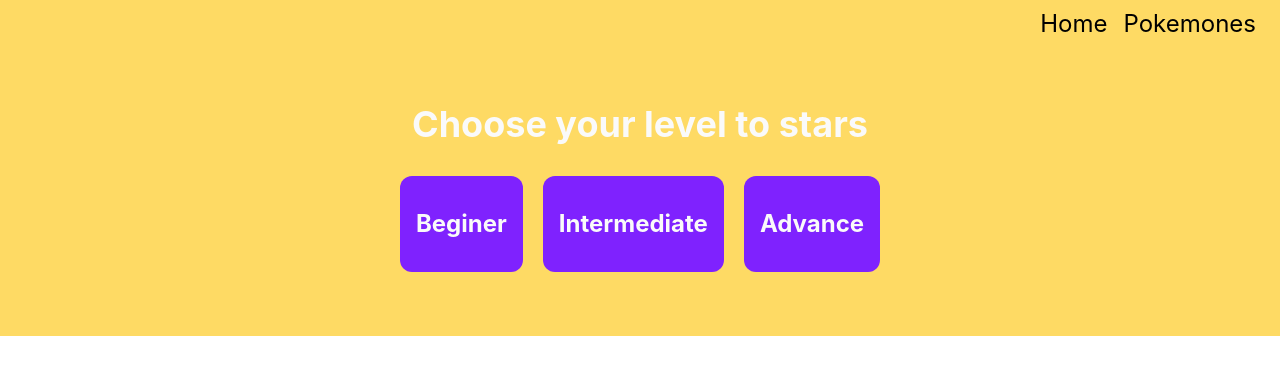
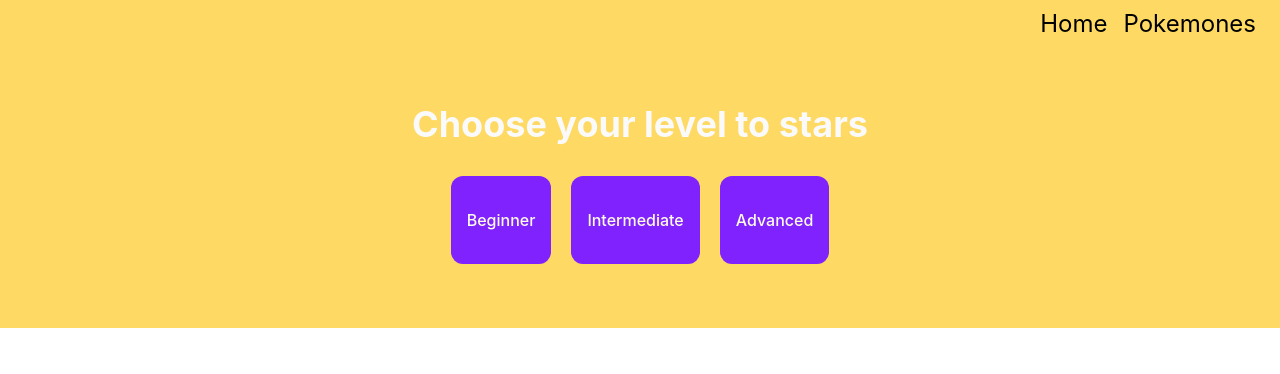
Before and after one commit to Agustin-0/InglishCards, a React (Vite) app: page /LoginPage/Levels in a window 1280 px wide. Shown: the top 374 px of the page. Built offline with nearby package versions, Linux system fonts and the light colour scheme.

Commit message:
Spinner, levels, data

```diff
--- a/package.json
+++ b/package.json
@@ -10,6 +10,7 @@
     "preview": "vite preview"
   },
   "dependencies": {
+    "@auth0/auth0-react": "^2.17.0",
     "@tailwindcss/vite": "^4.3.0",
     "react": "^19.2.0",
     "react-dom": "^19.2.0",
--- a/src/components/pages/Levels.jsx
+++ b/src/components/pages/Levels.jsx
@@ -2,14 +2,53 @@ import Header from "../layout/Header";
 import Section from "../layout/Section"
 import Container from "../layout/Container";
 import ButtonLevel from "../ui/ButtonLevel";
+import { useNavigate } from "react-router-dom";
 
 export default function Level() {
+    /*Proposito: este componente debe dar la opcion de elegir entre tres niveles al usuario.
+    Al elegirse un nivel se redirige al user al la URL  "/LoginPage/Levels/WordsPage" que es
+    el primer paramtro de la funcion navigate. Ademas se guarda un state que puede ser pasado
+    al componente al que se redirigio al usaurio <WordPage /> el cual se recibe con useLocation()
+    proximamente, hay que simplificar y estialr botones.
+    */
+    const navigate = useNavigate()
+
+    const levels = [
+        {"option": "Beginner",
+            "id": 1
+        },
+        {"option": "Intermediate",
+            "id": 2
+        },
+        {"option": "Advanced",
+            "id": 3
+        }
+    ]
+
+    function handleLevel(level) {
+        navigate("/LoginPage/Levels/WordsPage", {
+            state: {
+                level : level
+            }
+        })
+    }
     return(
         <>
             <Header />
             <Section>
                 <Container>
-                    <ButtonLevel />
+                    {/* <ButtonLevel /> */}
+                    <h1 className="text-4xl text-center font-bold text-neutral-50 mb-8">Choose your level to stars</h1>
+            <section className="flex justify-center flex-wrap gap-5 w-full">
+                {levels.map((level) => (
+                    <button
+                    key={level.id}
+                    onClick={() => handleLevel(level.option)}
+                    className="py-8 px-4 bg-violet-600 rounded-xl text-amber-50 font-medium">
+                        {level.option}
+                    </button>
+                ))}
+            </section>
                 </Container>
             </Section>
         </>
--- a/src/components/pages/WordsPage.jsx
+++ b/src/components/pages/WordsPage.jsx
@@ -2,15 +2,28 @@ import Container from "../layout/Container";
 import Header from "../layout/Header";
 import Section from "../layout/Section";
 import Cards from "../ui/Cards";
+import { useLocation } from "react-router-dom"
 
 export default function WordsPage(){
+    /*
+    PROPOSITO:Este componente tiene la tarea de recibir el state "Level" para poner pasarselo al componente
+    <Cards />.
+    se debe extraer el dato asi const level = location.state?.level
+    si se quisiera acceder solo con const level = location.state.level
+    de esta forma se pasa com prop  level ={level} pudiendose usar luego.
+    nota: Creo que serai mejor usar este componente para llamar a el algoritmo,
+    pasando como data  Mezcalda a cards, de esta forma, cards manejaria renderizacion, traduccion, etc
+    y seria mas simple. solo es idea. Ademas el h1 me hace ruido ya que esta aca...
+    */
+    const location = useLocation()
+    const level = location.state?.level
     return(
         <>
             <Header />
             <h1 className="text-center text-4xl font-semibold text-neutral-50">The first word is...</h1>
             <Section>
                 <Container>
-                    <Cards />
+                    <Cards level={level} />
                 </Container>
             </Section>
         </>
--- a/src/components/utils/Spinner.jsx
+++ b/src/components/utils/Spinner.jsx
@@ -0,0 +1,9 @@
+import "./spinner.css"
+export default function Spinner(){
+    return(
+        <div className="centerfy">
+            <div className="spiner"></div>
+        </div>
+
+    )
+}
--- /dev/null
+++ b/src/components/utils/spinner.css
@@ -0,0 +1,36 @@
+.centerfy {
+  position: absolute;
+  left: 50%;
+  top: 50%;
+  transform: translate(-50%, -50%);
+}
+
+.spiner {
+  position: relative;
+  width: 100px;
+  height: 100px;
+  animation: anim-spin 1s infinite ease;
+}
+
+.spiner:after {
+  content: "";
+  position: absolute;
+  top: 0;
+  bottom: 0;
+  right: 0;
+  left: 0;
+  border-top: solid 10px #462F85;
+  border-right: solid 10px transparent;
+  border-bottom: solid 10px #462F85;
+  border-left: solid 10px transparent;
+  border-radius: 100%;
+}
+
+@keyframes anim-spin {
+  from {
+    transform: rotate(0deg);
+  }
+  to {
+    transform: rotate(360deg);
+  }
+}
--- a/src/data.js
+++ b/src/data.js
@@ -1,6 +1,8 @@
-export const words = [
+export const words = {
+    "Beginner": [
         {
             "id": 1,
+            "level": "beginner",
             "name": "House",
             "nameTranslate": "casa",
             "definition": "A house is a construction or building intended to be inhabited. It functions as a space of refuge and protection against weather conditions and the environment.",
@@ -10,6 +12,7 @@ export const words = [
         },
         {
             "id": 2,
+            "level": "beginner",
             "name": "Book",
             "nameTranslate": "libro",
             "definition": "A book is a set of written or printed pages bound together that contains stories, information, or knowledge.",
@@ -19,6 +22,7 @@ export const words = [
         },
         {
             "id": 3,
+            "level": "beginner",
             "name": "Car",
             "nameTranslate": "auto",
             "definition": "A car is a motor vehicle used for transportation on roads, usually designed to carry a small number of passengers.",
@@ -28,6 +32,7 @@ export const words = [
         },
         {
             "id": 4,
+            "level": "beginner",
             "name": "Dog",
             "nameTranslate": "perro",
             "definition": "A dog is a domesticated animal commonly kept as a pet, known for loyalty and companionship.",
@@ -37,6 +42,7 @@ export const words = [
         },
         {
             "id": 5,
+            "level": "beginner",
             "name": "Computer",
             "nameTranslate": "computadora",
             "definition": "A computer is an electronic device that processes information and allows users to perform tasks such as browsing, writing, and programming.",
@@ -44,4 +50,111 @@ export const words = [
             "clue": "Programmers use this every day.",
             "clueTranslate": "Los programadores usan esto todos los días."
         }
+    ],
+
+    "Intermediate": [
+        {
+            "id": 6,
+            "level": "intermediate",
+            "name": "Journey",
+            "nameTranslate": "viaje",
+            "definition": "A journey is the act of traveling from one place to another, often over a long distance.",
+            "definitionTranslate": "Un viaje es el acto de trasladarse de un lugar a otro, generalmente a una larga distancia.",
+            "clue": "People usually take this when visiting another country.",
+            "clueTranslate": "La gente suele hacer esto cuando visita otro país."
+        },
+        {
+            "id": 7,
+            "level": "intermediate",
+            "name": "Decision",
+            "nameTranslate": "decisión",
+            "definition": "A decision is a choice made after thinking carefully about different possibilities.",
+            "definitionTranslate": "Una decisión es una elección hecha después de pensar cuidadosamente en diferentes posibilidades.",
+            "clue": "You make this when choosing between options.",
+            "clueTranslate": "Haces esto cuando eliges entre opciones."
+        },
+        {
+            "id": 8,
+            "level": "intermediate",
+            "name": "Improve",
+            "nameTranslate": "mejorar",
+            "definition": "To improve means to become better or to make something better.",
+            "definitionTranslate": "Mejorar significa volverse mejor o hacer que algo sea mejor.",
+            "clue": "Practice every day to do this with your English.",
+            "clueTranslate": "Practica todos los días para hacer esto con tu inglés."
+        },
+        {
+            "id": 9,
+            "level": "intermediate",
+            "name": "Environment",
+            "nameTranslate": "medio ambiente",
+            "definition": "The environment is the natural world, including air, water, land, and living organisms.",
+            "definitionTranslate": "El medio ambiente es el mundo natural, incluyendo aire, agua, tierra y organismos vivos.",
+            "clue": "Pollution negatively affects this.",
+            "clueTranslate": "La contaminación afecta negativamente a esto."
+        },
+        {
+            "id": 10,
+            "level": "intermediate",
+            "name": "Skill",
+            "nameTranslate": "habilidad",
+            "definition": "A skill is the ability to do something well through practice and knowledge.",
+            "definitionTranslate": "Una habilidad es la capacidad de hacer algo bien mediante práctica y conocimiento.",
+            "clue": "Programming is an important technical one.",
+            "clueTranslate": "Programar es una técnica importante."
+        }
+    ],
+
+    "Advanced": [
+        {
+            "id": 11,
+            "level": "advanced",
+            "name": "Awareness",
+            "nameTranslate": "conciencia",
+            "definition": "Awareness is the knowledge or perception of a situation, fact, or condition.",
+            "definitionTranslate": "La conciencia es el conocimiento o percepción de una situación, hecho o condición.",
+            "clue": "Meditation can increase self-...",
+            "clueTranslate": "La meditación puede aumentar la auto..."
+        },
+        {
+            "id": 12,
+            "level": "advanced",
+            "name": "Achievement",
+            "nameTranslate": "logro",
+            "definition": "An achievement is something successfully accomplished through effort or skill.",
+            "definitionTranslate": "Un logro es algo alcanzado exitosamente mediante esfuerzo o habilidad.",
+            "clue": "Graduating from university is a big one.",
+            "clueTranslate": "Graduarse de la universidad es uno grande."
+        },
+        {
+            "id": 13,
+            "level": "advanced",
+            "name": "Perspective",
+            "nameTranslate": "perspectiva",
+            "definition": "Perspective is a particular attitude or way of considering something.",
+            "definitionTranslate": "La perspectiva es una actitud o manera particular de considerar algo.",
+            "clue": "Two people can have different points of view or...",
+            "clueTranslate": "Dos personas pueden tener diferentes puntos de vista o..."
+        },
+        {
+            "id": 14,
+            "level": "advanced",
+            "name": "Sustainable",
+            "nameTranslate": "sostenible",
+            "definition": "Sustainable describes something that can continue over time without damaging resources or the environment.",
+            "definitionTranslate": "Sostenible describe algo que puede continuar en el tiempo sin dañar recursos o el medio ambiente.",
+            "clue": "Solar energy is considered environmentally friendly and...",
+            "clueTranslate": "La energía solar es considerada amigable con el medio ambiente y..."
+        },
+        {
+            "id": 15,
+            "level": "advanced",
+            "name": "Nevertheless",
+            "nameTranslate": "sin embargo",
+            "definition": "Nevertheless is used to introduce a statement that contrasts with something previously mentioned.",
+            "definitionTranslate": "Sin embargo se usa para introducir una afirmación que contrasta con algo mencionado previamente.",
+            "clue": "It was raining; ..., they continued playing.",
+            "clueTranslate": "Estaba lloviendo; ..., ellos continuaron jugando."
+        }
     ]
+}
```
Also changed, not shown: src/components/ui/Cards.jsx (+9 -3 lines), 2 other files (tests, documents, lock files or other folders). Lines whose indentation alone changed are shown as unchanged.
